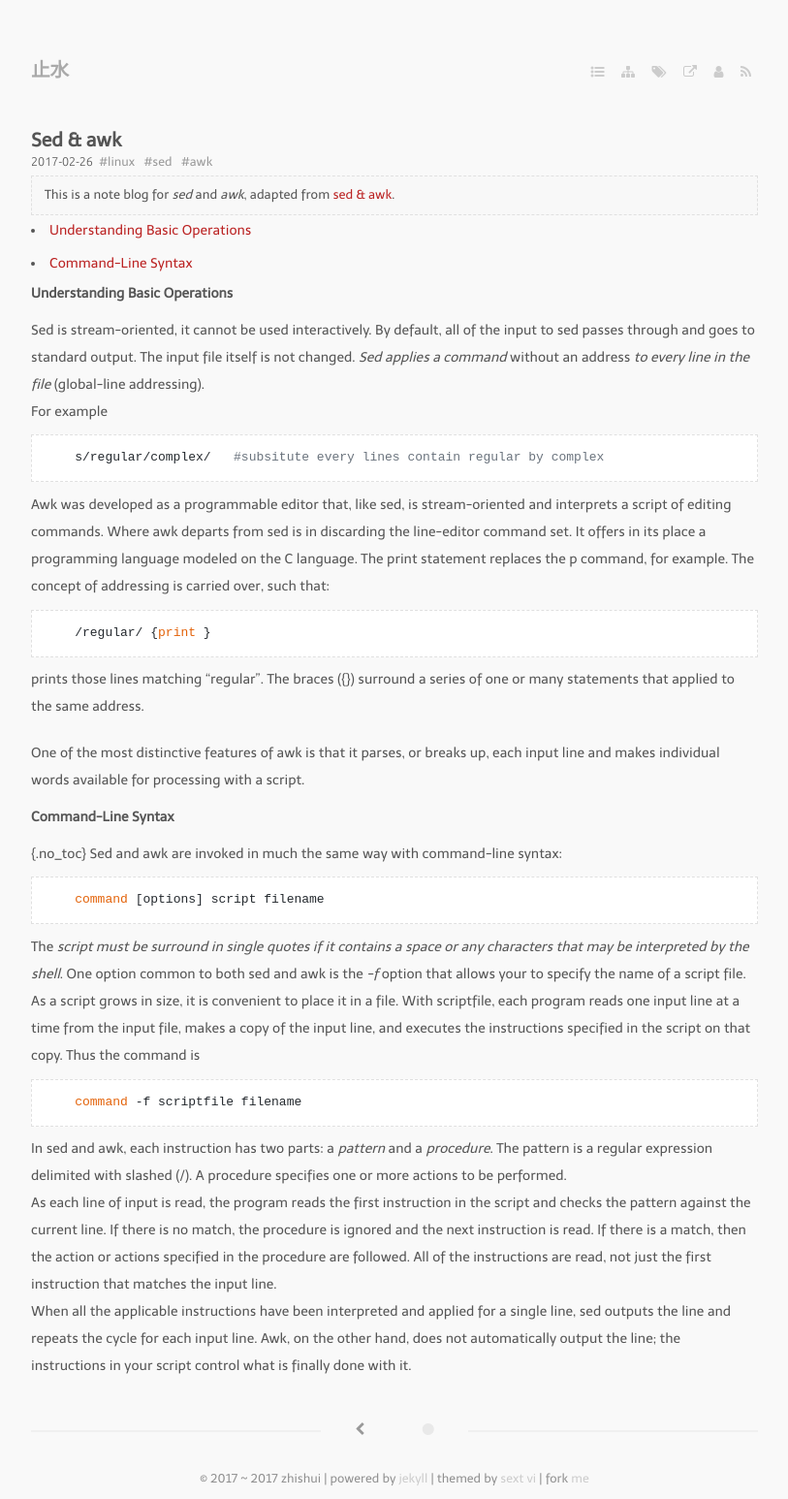
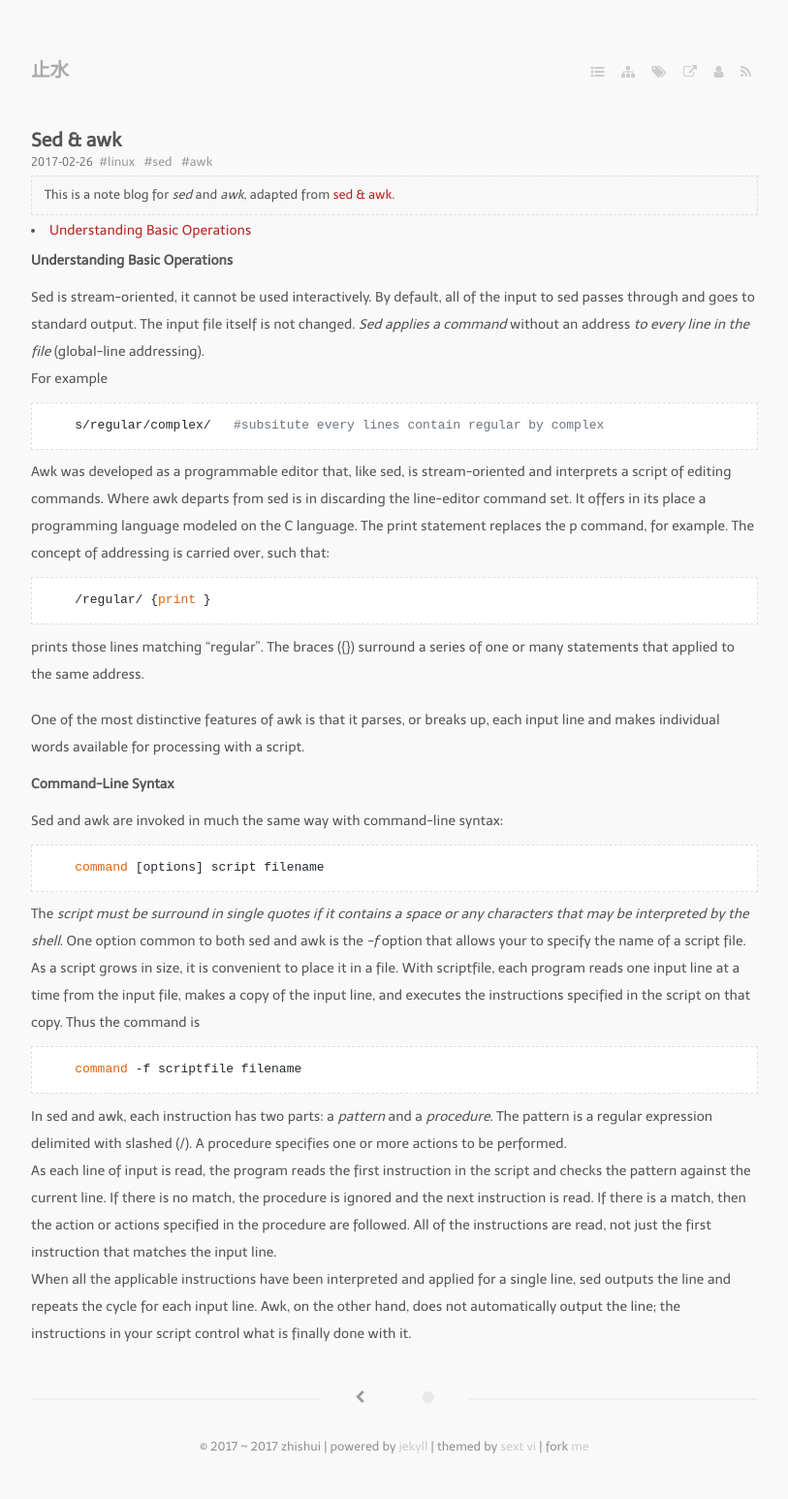
Before and after one commit to bizhishui/bizhishui.github.io, a Jekyll site: the page built from _posts/2017-02-26-sed-awk.md, in a window 1280 px wide. Shown: the whole page at 97% size, without its empty margins (233-1046 px from the left). Built offline with Jekyll 4.4.1, drawn with Linux system fonts in a browser that asks for light colours; nearby versions of some CDN libraries; some web fonts are replaced; a script that is not in the unit is left out; after the commit the page ends 1512 px from its top, so only the background shows below that.

Commit message:
corrected toc

````diff
--- a/_posts/2017-02-26-sed-awk.md
+++ b/_posts/2017-02-26-sed-awk.md
@@ -36,7 +36,7 @@ prints those lines matching "regular". The braces ({}) surround a series of one
 One of the most distinctive features of awk is that it parses, or breaks up, each input line and makes individual words available for processing with a script.
 
 #### Command-Line Syntax
-{.no_toc}
+{:.no_toc}
 Sed and awk are invoked in much the same way with command-line syntax:
 
 ```
````
